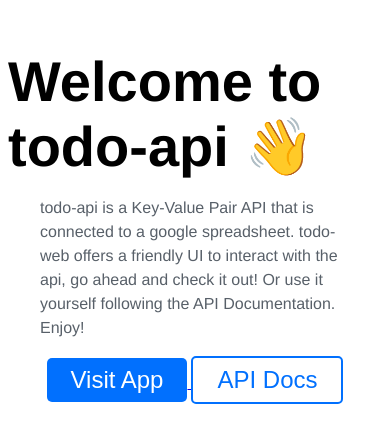
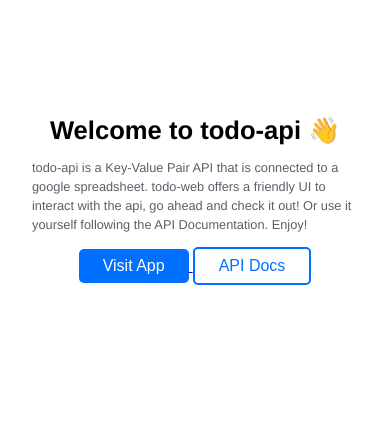
Before and after one commit to charlyecastro/todo-api, a website: page files/index.html in a window 390 px wide. Shown: the part 222-664 px from the top of the page. Drawn offline with Linux system fonts and the light colour scheme.

Commit message:
refractored styling and added media queries

```diff
--- a/files/index.html
+++ b/files/index.html
@@ -1,24 +1,115 @@
 <!DOCTYPE html>
-<html lang="en">
+<html lang="en" style=" height: 100vh; ">
 
 <head>
     <meta charset="UTF-8">
     <meta name="viewport" content="width=device-width, initial-scale=1.0">
+    <style>
+        * {
+            box-sizing: border-box
+        }
+
+        html,
+        body {
+            margin: 0;
+            padding: 0;
+        }
+
+        main {
+            box-sizing: border-box;
+            height: 100%;
+            display: flex;
+            flex-direction: column;
+            justify-content: center;
+            align-items: center;
+            max-width: 750px;
+            margin: 0 auto
+        }
+
+        #title {
+            margin: 0;
+            font-size: 3.5rem;
+            font-family: Helvetica, sans-serif;
+            transition: all .5s;
+        }
+
+        #description {
+            padding-left: 2rem;
+            padding-right: 2rem;
+            line-height: 1.5rem;
+            color: #586069;
+            font-size: 1rem;
+            font-family: Helvetica, sans-serif;
+            transition: all .5s;
+        }
+
+        button {
+            cursor: pointer;
+            padding: 8px 24px;
+            font-size: 1.5rem;
+            border-radius: 5px;
+            transition: all .5s;
+        }
+
+        #btn-1 {
+            background-color: #0170fe;
+            border-style: none;
+            color: white;
+        }
+
+        #btn-2 {
+            background-color: white;
+            border-color: #0170fe;
+            border-style: solid;
+            color: #0170fe;
+        }
+
+        @media (max-width: 650px) {
+            #title {
+                font-size: 2.5rem;
+            }
+
+            #description {
+                font-size: .9rem;
+            }
+        }
+
+        @media (max-width: 450px) {
+            #title {
+                font-size: 1.6rem;
+            }
+
+            #description {
+                font-size: .8rem;
+                line-height: 1.2rem;
+
+            }
+
+            button {
+                font-size: 1rem;
+            }
+        }
+    </style>
     <title>todo-api</title>
 </head>
 
-<body style="height:100vh;">
-    <main style="height:100%; display: flex; flex-direction: column; justify-content: center; align-items: center; max-width: 750px; margin: 0 auto">
-        <h1 style = "margin-bottom: 0; font-size: 3.5rem; font-family: Helvetica, sans-serif;">Welcome to todo-api <span>&#128075;</span></h1>
-        <p style="padding-left: 2rem; padding-right: 2rem; line-height: 1.5rem; color: #586069; font-size: 1rem; font-family: Helvetica, sans-serif;">todo-api is a Key-Value Pair API that is connected to a google spreadsheet. todo-web offers a friendly UI to interact with the api, go ahead and check it out! Or use it yourself following the API Documentation. Enjoy! </p>
+<body style="height:100%;">
+    <main>
+        <h1 id="title">Welcome to todo-api <span>&#128075;</span></h1>
+        <p id="description">
+            todo-api is a Key-Value Pair API that is connected to a google spreadsheet. todo-web offers a friendly UI to
+            interact with the api, go ahead and check it out! Or use it yourself following the API Documentation. Enjoy!
+        </p>
         <div>
-        <a href="https://charlyecastro.github.io/todo-web/" >
-            <button style="cursor: pointer; background-color: #0170fe; border-style: none; color: white; padding: 8px 24px; font-size: 1.5rem; border-radius: 5px;">Visit App</button>
-        </a>
-        <a href="https://github.com/charlyecastro/todo-api">
-            <button style="cursor: pointer; background-color: white; border-color: #0170fe; border-style: solid; color: #0170fe; padding: 8px 24px; font-size: 1.5rem; border-radius: 5px;">API Docs</button>
-        </a>
-    </div>
+            <a href="https://charlyecastro.github.io/todo-web/">
+                <button id="btn-1">Visit
+                    App</button>
+            </a>
+            <a href="https://github.com/charlyecastro/todo-api">
+                <button id="btn-2">API
+                    Docs</button>
+            </a>
+        </div>
     </main>
 </body>
 
```
